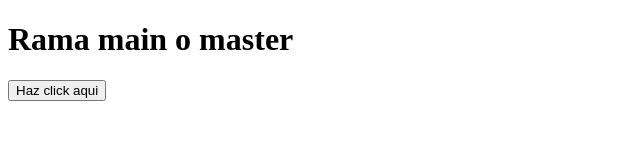
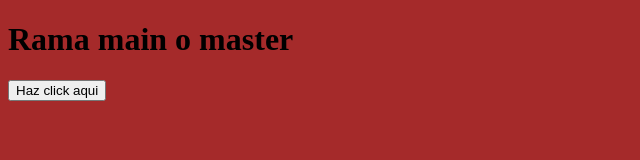
Before and after one commit to LuisgMarin/ramas-noche, a plain HTML site: page index.html in a window 1280 px wide. Shown: the whole page, without its empty margins (0-640 px from the left). Drawn offline with Linux system fonts and the light colour scheme.

Commit message:
fix: añadiendo estilos css

```diff
--- /dev/null
+++ b/css/css.css
@@ -0,0 +1,4 @@
+.fondo {
+    background-color: brown;
+
+}
--- a/index.html
+++ b/index.html
@@ -4,10 +4,11 @@
     <meta charset="UTF-8">
     <meta http-equiv="X-UA-Compatible" content="IE=edge">
     <meta name="viewport" content="width=device-width, initial-scale=1.0">
+    <link rel="stylesheet" href="css/css.css">
     <script src="js/js.js"></script>
     <title>Document</title>
 </head>
-<body>
+<body class="fondo">
     <h1>Rama main o master</h1>
     <input type="button" onclick="hola()" value="Haz click aqui">
 </body>
```
